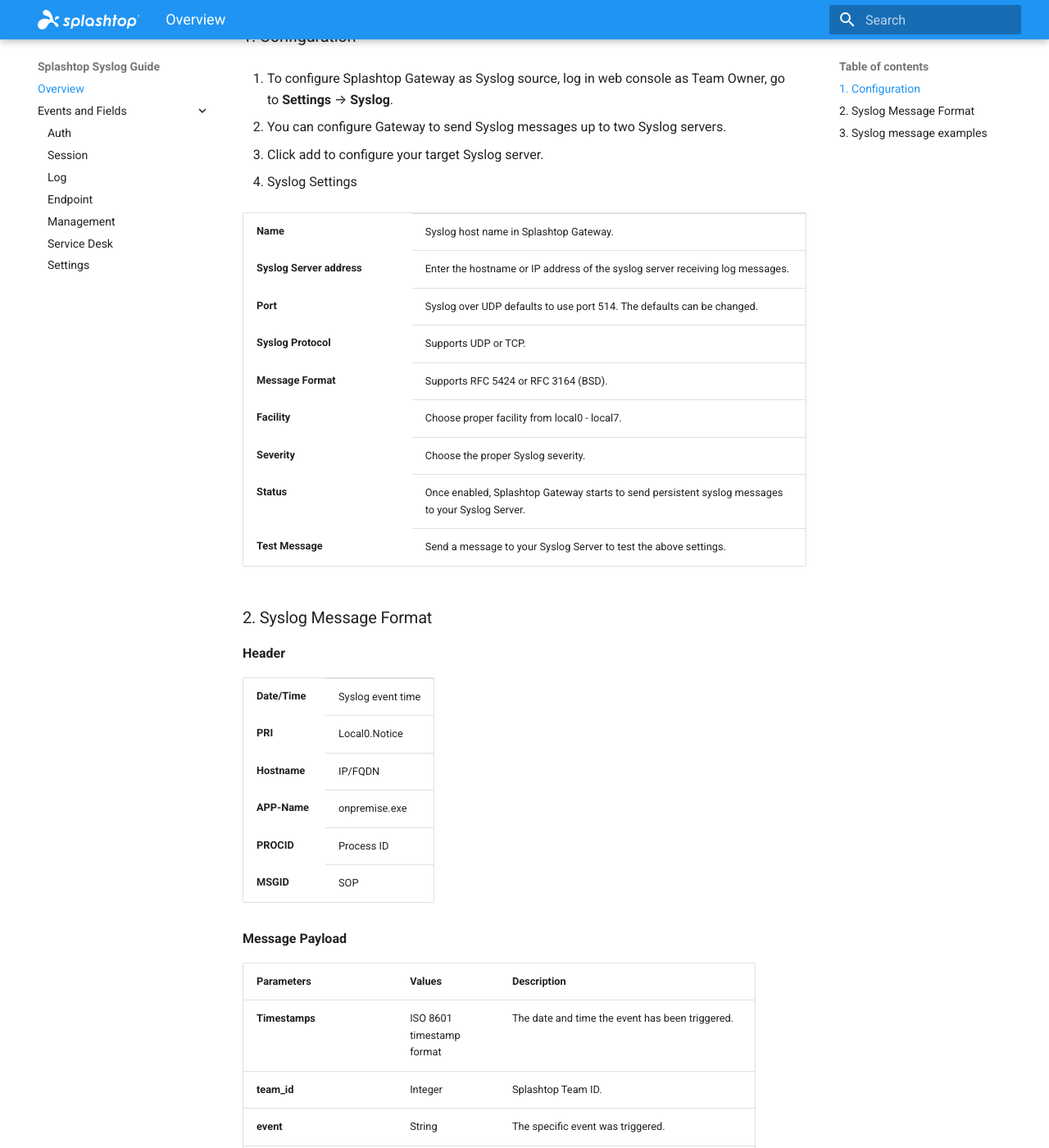
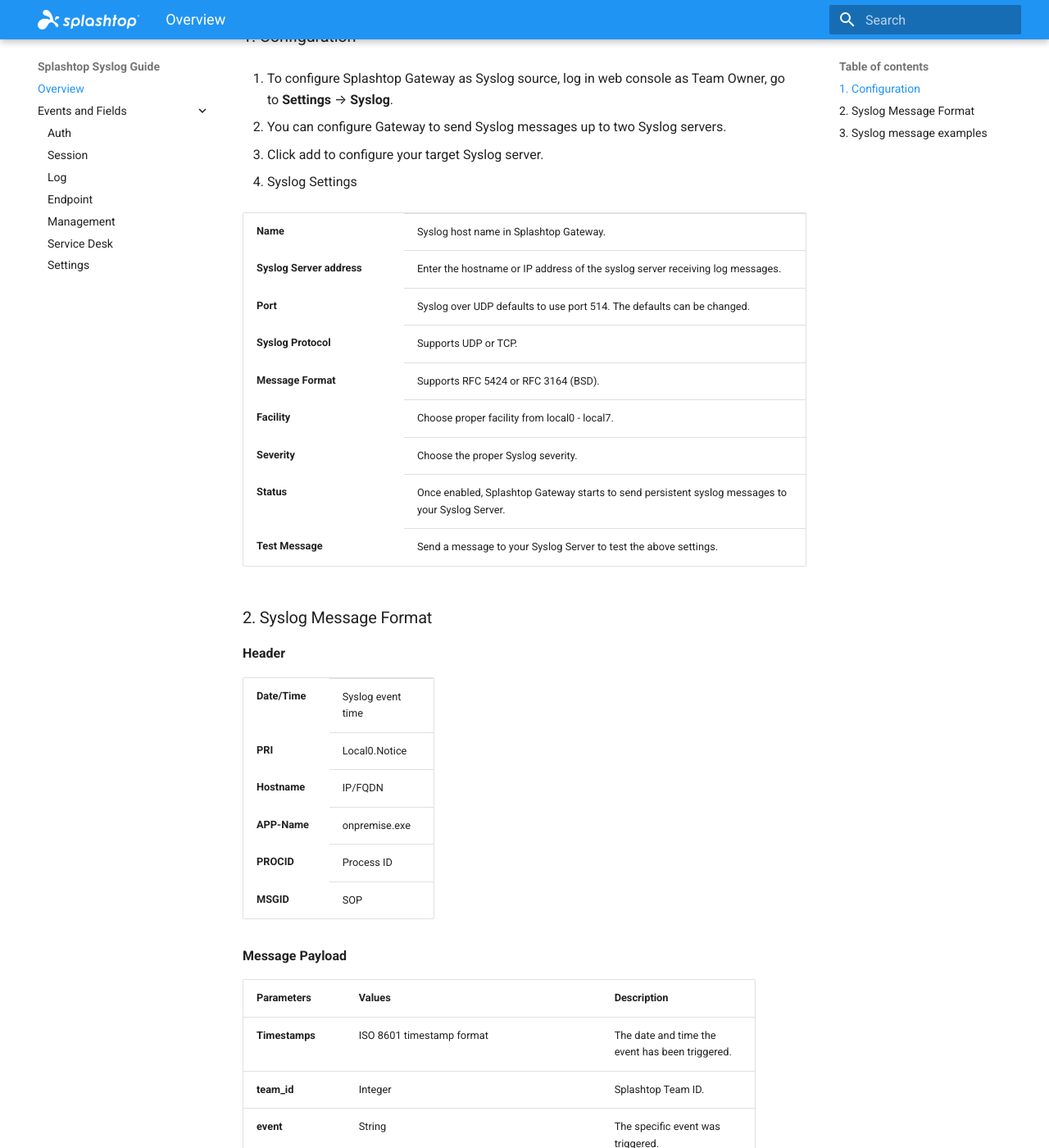
Before and after one commit to SplashtopInc/OnPrem-Syslog-Guide, an MkDocs documentation site: the page built from docs/index.md, in a window 1280 px wide and 1400 px high, scrolled down 285 px. Shown: the whole window at 82% size. Built offline with MkDocs 1.6.1 and Material for MkDocs 9.7.7, drawn with Linux system fonts in a browser that asks for light colours.

Commit message:
Update extra.css

```diff
--- a/docs/assets/css/extra.css
+++ b/docs/assets/css/extra.css
@@ -1,42 +1,24 @@
-.md-typeset table {
+/* 统一：固定布局 + 全宽 */
+.md-typeset .md-typeset__table table {
   table-layout: fixed;
   width: 100%;
 }
 
-/* =========================
-   针对 2 列表格
-   ========================= */
-.md-typeset table:has(th:nth-child(2):last-child),
-.md-typeset table:has(td:nth-child(2):last-child) {
-  width: 100%;
+/* 让内容能换行，避免被长单词/代码“撑爆” */
+.md-typeset table th,
+.md-typeset table td {
+  word-break: break-word;
+}
+.md-typeset table code {
+  white-space: pre-wrap;   /* 代码也允许换行 */
+  word-break: break-word;
 }
 
-.md-typeset table:has(th:nth-child(2):last-child) th:nth-child(1),
-.md-typeset table:has(td:nth-child(2):last-child) td:nth-child(1) {
-  width: 30%;
-}
-.md-typeset table:has(th:nth-child(2):last-child) th:nth-child(2),
-.md-typeset table:has(td:nth-child(2):last-child) td:nth-child(2) {
-  width: 70%;
-}
+/* ===== 2 列：30% / 70%（作用在首行的各列） ===== */
+.md-typeset .md-typeset__table table tr:first-child > *:nth-child(1) { width: 30%; }
+.md-typeset .md-typeset__table table tr:first-child > *:nth-child(2) { width: 70%; }
 
-/* =========================
-   针对 3 列表格
-   ========================= */
-.md-typeset table:has(th:nth-child(3):last-child),
-.md-typeset table:has(td:nth-child(3):last-child) {
-  width: 100%;
-}
-
-.md-typeset table:has(th:nth-child(3):last-child) th:nth-child(1),
-.md-typeset table:has(td:nth-child(3):last-child) td:nth-child(1) {
-  width: 30%;
-}
-.md-typeset table:has(th:nth-child(3):last-child) th:nth-child(2),
-.md-typeset table:has(td:nth-child(3):last-child) td:nth-child(2) {
-  width: 20%;
-}
-.md-typeset table:has(th:nth-child(3):last-child) th:nth-child(3),
-.md-typeset table:has(td:nth-child(3):last-child) td:nth-child(3) {
-  width: 50%;
-}
+/* ===== 3 列：20% / 50% / 30%（作用在首行的各列）===== */
+.md-typeset .md-typeset__table table tr:first-child > *:nth-child(1) { width: 20%; }
+.md-typeset .md-typeset__table table tr:first-child > *:nth-child(2) { width: 50%; }
+.md-typeset .md-typeset__table table tr:first-child > *:nth-child(3) { width: 30%; }
```
